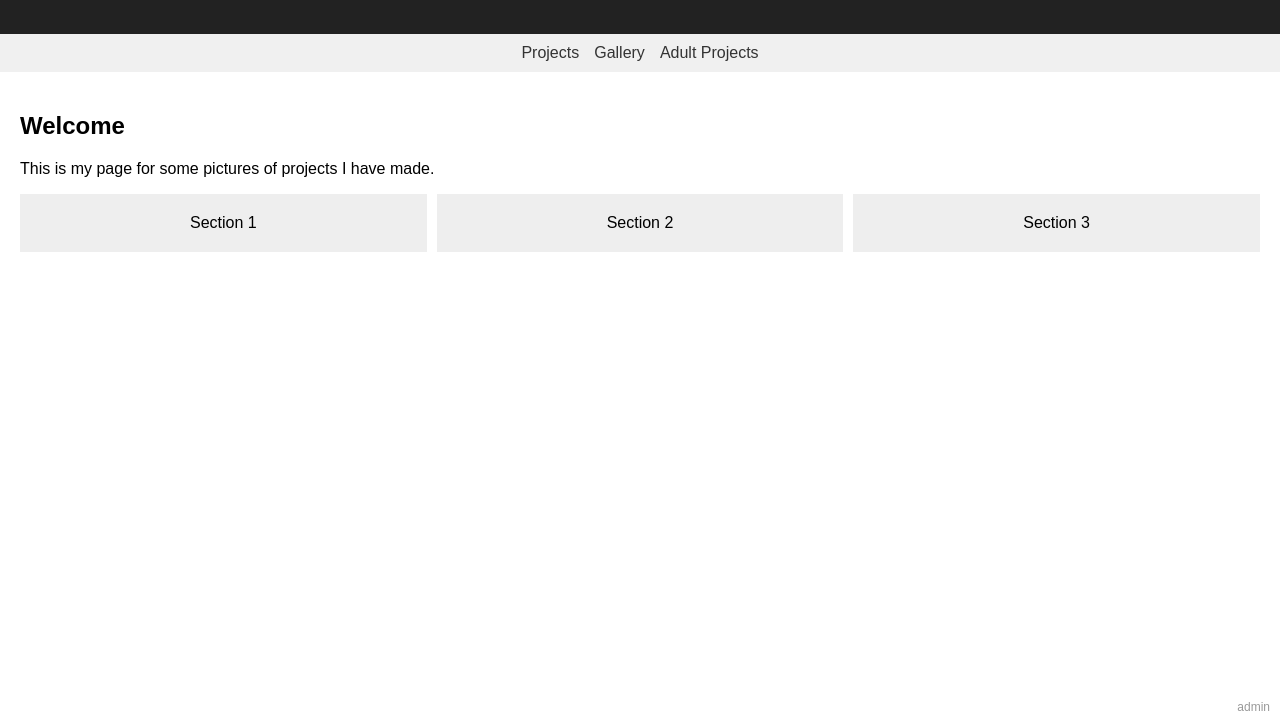
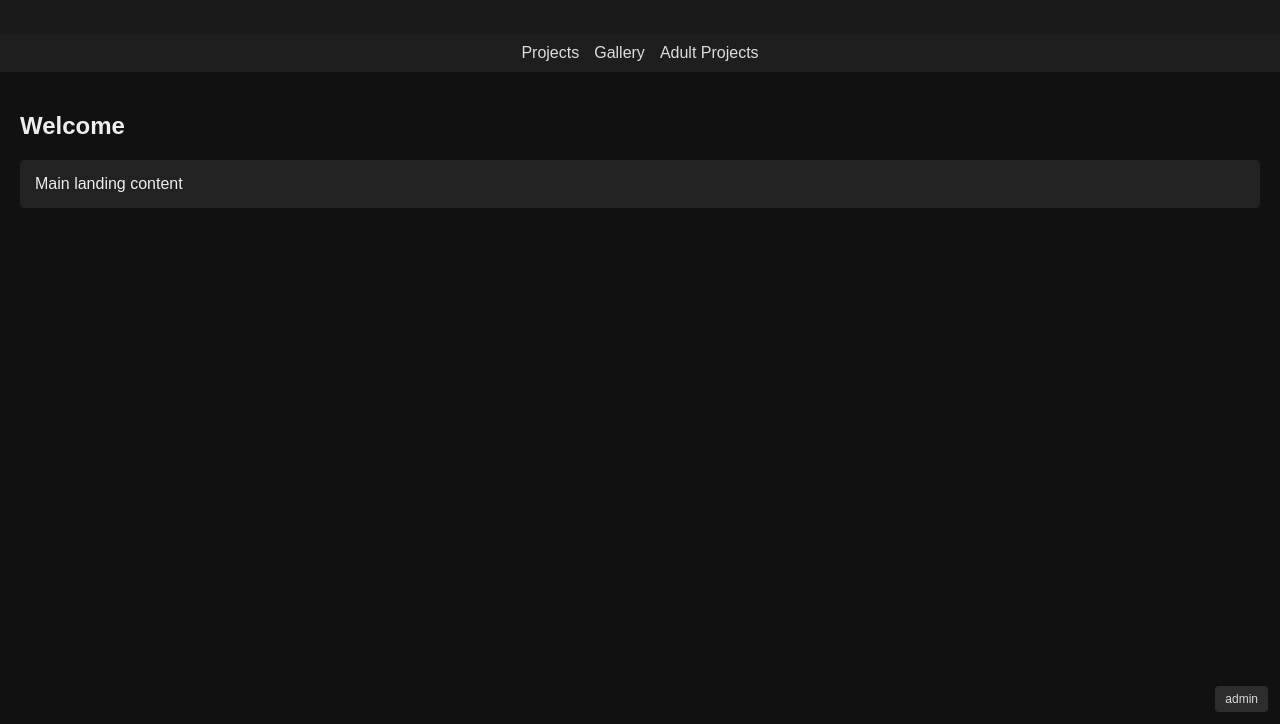
Before and after one commit to rcrept-spec/My-Gallary, a plain HTML site: page index.html in a window 1280 px wide. Shown: the part 76-800 px from the top of the page. Drawn offline with Linux system fonts and the light colour scheme.

Commit message:
admin updates

```diff
--- a/index.html
+++ b/index.html
@@ -4,14 +4,16 @@
   <title>Home</title>
 
   <style>
+    /* ---------------- CORE THEME ---------------- */
     body {
+      margin: 0;
       font-family: Arial;
-      margin: 0;
-      padding: 0;
+      background: #111;
+      color: #eee;
     }
 
     header {
-      background: #222;
+      background: #1a1a1a;
       color: white;
       padding: 15px;
       text-align: center;
@@ -19,41 +21,45 @@
 
     nav {
       display: flex;
+      justify-content: center;
       gap: 15px;
-      justify-content: center;
-      background: #f0f0f0;
+      background: #1e1e1e;
       padding: 10px;
     }
 
     nav a {
+      color: #ddd;
       text-decoration: none;
-      color: #333;
+    }
+
+    nav a:hover {
+      color: white;
     }
 
     .content {
       padding: 20px;
     }
 
-    .grid {
-      display: grid;
-      grid-template-columns: repeat(3, 1fr);
-      gap: 10px;
+    .card {
+      background: #222;
+      padding: 15px;
+      margin: 10px 0;
+      border-radius: 4px;
     }
 
-    .card {
-      background: #eee;
-      padding: 20px;
-      text-align: center;
-    }
-
-    /* ADMIN BUTTON */
+    /* ---------------- ADMIN BUTTON ---------------- */
     .admin-link {
       position: fixed;
-      bottom: 10px;
-      right: 10px;
+      bottom: 12px;
+      right: 12px;
+      z-index: 9999;
+      background: #333;
+      color: white;
+      padding: 6px 10px;
       font-size: 12px;
-      opacity: 0.4;
+      border-radius: 4px;
       cursor: pointer;
+      opacity: 0.85;
     }
 
     .admin-link:hover {
@@ -76,25 +82,16 @@
 
 <div class="content">
   <h2>Welcome</h2>
-  <p>This is my page for some pictures of projects I have made.</p>
 
-  <div class="grid">
-    <div class="card">Section 1</div>
-    <div class="card">Section 2</div>
-    <div class="card">Section 3</div>
+  <div class="card">
+    Main landing content
   </div>
 </div>
 
-<!-- ADMIN ENTRY -->
-<div class="admin-link" onclick="goAdmin()">
+<!-- ADMIN BUTTON -->
+<div class="admin-link" onclick="window.location.href='/admin'">
   admin
 </div>
 
-<script>
-function goAdmin() {
-  window.location.href = "/admin";
-}
-</script>
-
 </body>
 </html>
```
